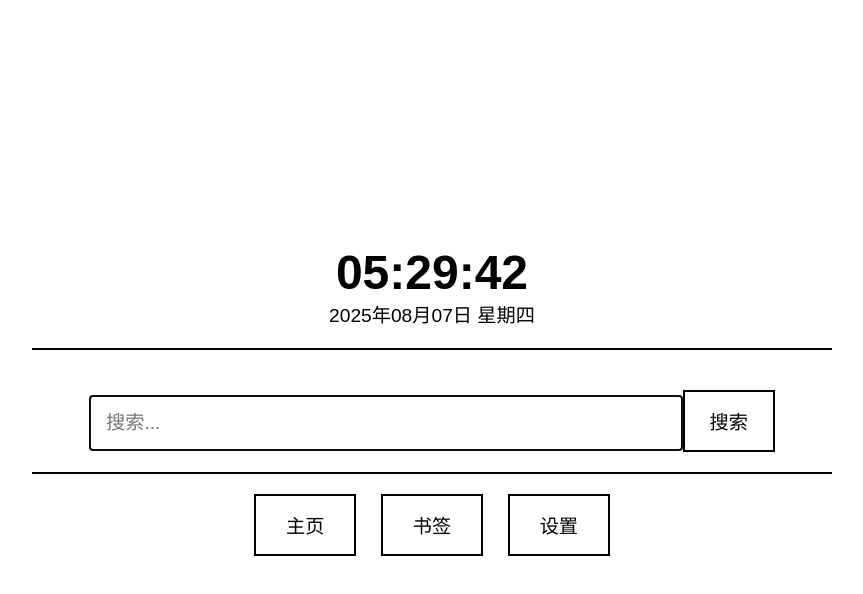
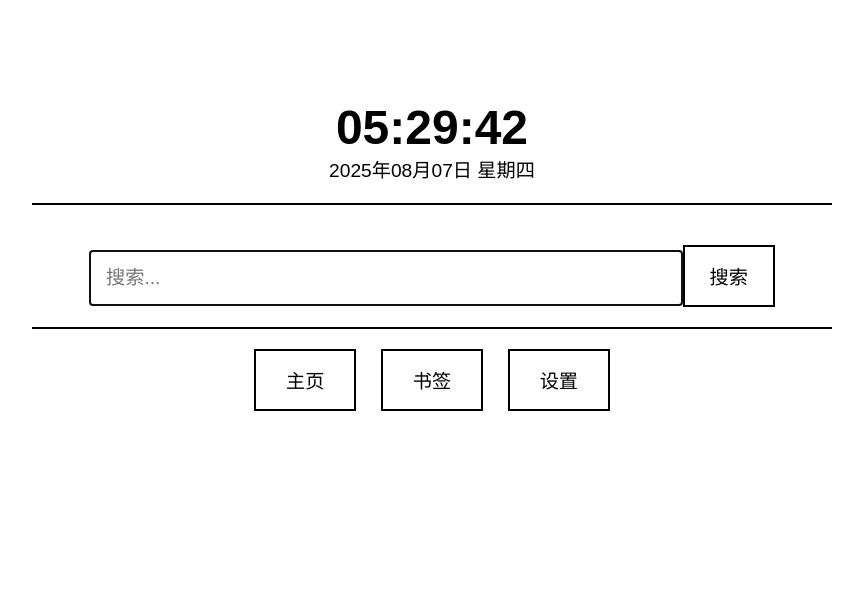
Before and after one commit to fdarkstar/inkhomepage, a plain HTML site: page index.html in a window 1280 px wide. Shown: the whole page, without its empty margins (208-1071 px from the left). Drawn offline with Linux system fonts and the light colour scheme.

Commit message:
Add files via upload

```diff
--- a/style.css
+++ b/style.css
@@ -7,8 +7,9 @@ body {
     text-rendering: optimizeLegibility;
     display: flex;
     justify-content: center;
-    align-items: center;
+    align-items: flex-start;
     min-height: 100vh;
+    padding-top: 10vh;
     margin: 0;
 }
 
```
